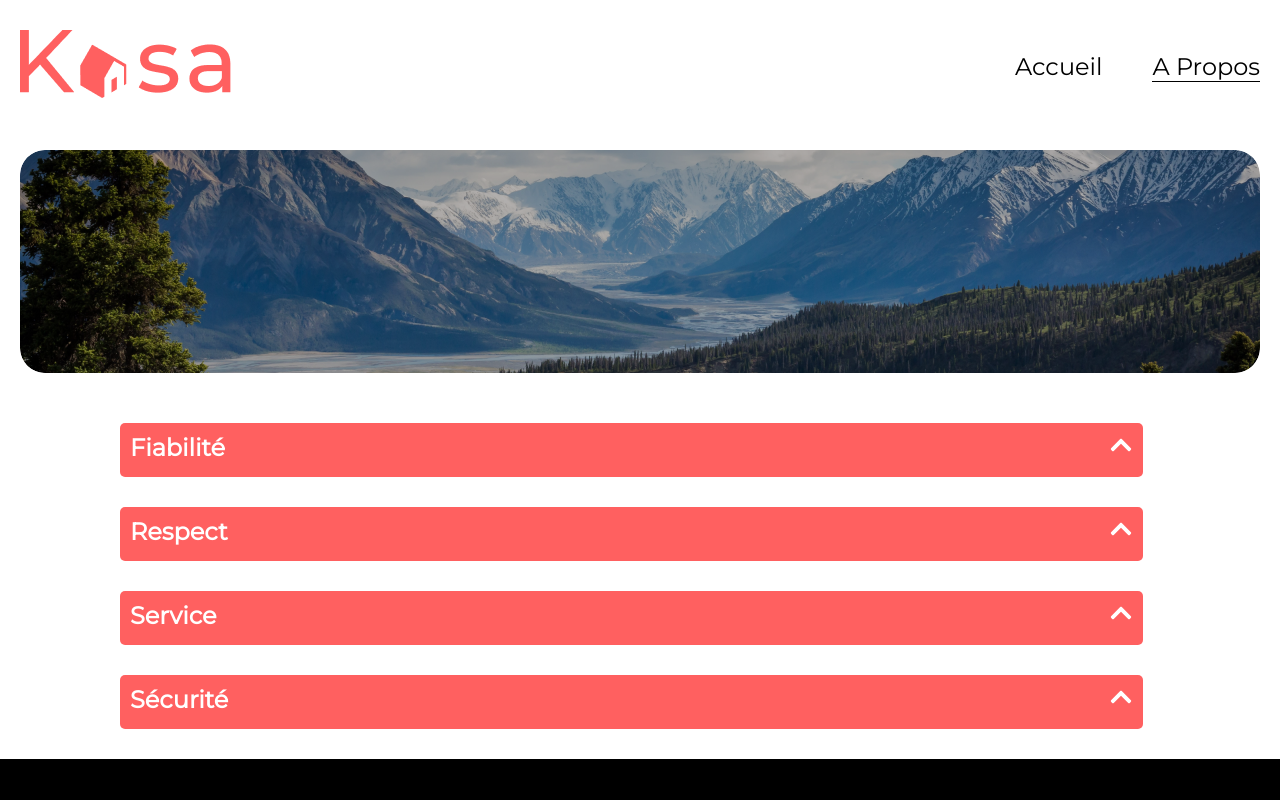
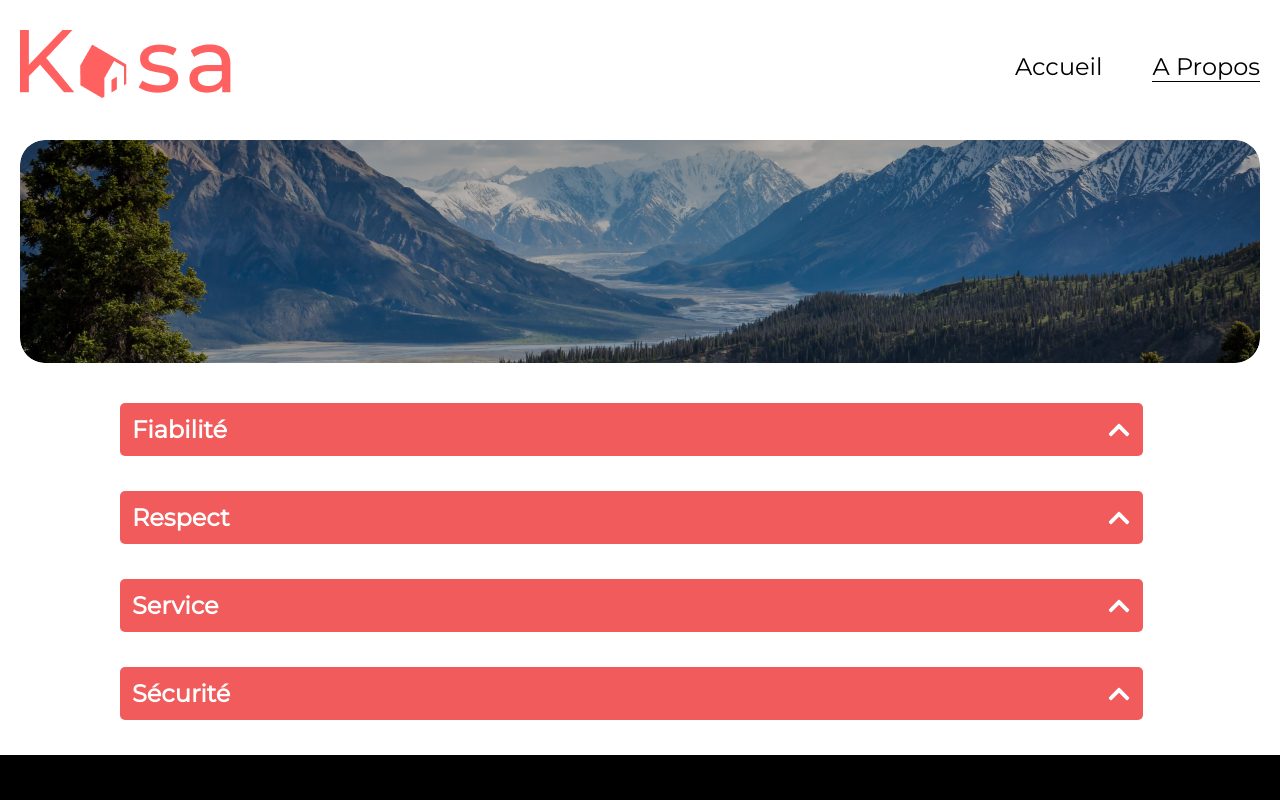
Before and after one commit to menu-bit/project-kasa-frontend, a React (Vite) app: page /about in a window 1280 px wide. Shown: the top 800 px of the page. Built offline with nearby package versions, Linux system fonts and the light colour scheme.

Commit message:
apres loop sur collpasible

```diff
--- a/src/components/Banner/banner.module.css
+++ b/src/components/Banner/banner.module.css
@@ -2,8 +2,8 @@
   position: relative;
   display: inline-block; /* pour que la taille corresponde à l'image */
   margin-left: 100px;
-  margin-bottom: 50px;
-  margin-top: 50px;
+  margin-bottom: 40px;
+  margin-top: 40px;
   margin-right: 0px;
   width: 1240px;
   box-shadow: 0 12px 12px rgba(0, 0, 0, 0.25);
--- a/src/components/Banner/bannerAbout.module.css
+++ b/src/components/Banner/bannerAbout.module.css
@@ -1,10 +1,9 @@
 .banner {
   margin-left: 100px;
-  margin-bottom: 50px;
-  margin-top: 50px;
+  margin-bottom: 40px;
+  margin-top: 40px;
   margin-right: 0px;
   width: 1240px;
-  /*box-shadow: 0 12px 12px rgba(0, 0, 0, 0.25);*/
   border-radius: 25px;
 }
 
--- a/src/components/Banner/bannerModal.module.css
+++ b/src/components/Banner/bannerModal.module.css
@@ -1,5 +1,6 @@
 .banner {
-  padding-top: 50px;
+  margin-bottom: 40px;
+  margin-top: 40px;
   height: 415px;
   width: 1240px;
 }
--- a/src/components/Collapse/collapse.jsx
+++ b/src/components/Collapse/collapse.jsx
@@ -1,24 +1,23 @@
 import { useState } from 'react'
-import { FaChevronUp } from 'react-icons/fa'
+import { FaChevronDown, FaChevronUp } from 'react-icons/fa'
 import styles from './collapse.module.css'
 
 export default function Collapse({ title, content }) {
-  const [visible, setVisible] = useState(false) // <-- add this
+  const [open, setOpen] = useState(false)
 
   return (
     <div className={styles.collapseSection}>
       <div
         className={styles.collapseHeader}
-        onClick={() => setVisible((v) => !v)}
+        onClick={() => setOpen((prev) => !prev)}
       >
-        {title}
+        <span>{title}</span>
         <FaChevronUp
-          className={`${styles.icon} ${visible ? styles.iconOpen : ''}`}
+          className={`${styles.icon} ${open ? styles.iconOpen : ''}`}
         />
       </div>
-      <div
-        className={`${styles.collapseContent} ${visible ? styles.open : ''}`}
-      >
+
+      <div className={`${styles.collapseContent} ${open ? styles.open : ''}`}>
         <div className={styles.innerContent}>{content}</div>
       </div>
     </div>
--- a/src/components/Collapse/collapse.module.css
+++ b/src/components/Collapse/collapse.module.css
@@ -1,41 +1,44 @@
 .collapseSection {
-  margin-bottom: 20px;
   color: rgba(255, 255, 255, 1);
   background: rgba(255, 96, 96, 1);
+  margin-bottom: 12px;
   border-radius: 5px;
+  overflow: hidden;
   width: 1023px;
-  height: 54px;
   margin-left: 200px;
-  margin-bottom: 30px;
+  margin-bottom: 35px;
 }
 
 .collapseHeader {
-  padding: 10px;
-  color: rgba(255, 255, 255, 1);
+  display: flex;
+  justify-content: space-between;
+  align-items: center;
+  background: #f15b5b; /* red */
+  color: white;
+  padding: 12px 12px;
+  font-weight: 700;
   font-size: 24px;
-  font-weight: 700;
   cursor: pointer;
 }
+
 .icon {
-  float: right;
   transition: transform 0.3s ease;
 }
 
 .iconOpen {
-  transform: rotate(180deg);
+  transform: rotate(-180deg);
 }
 
 .collapseContent {
   max-height: 0;
   overflow: hidden;
+  transition: max-height 0.4s ease;
   background: #fafafa;
   color: black;
-  transition: max-height 0.3s ease;
-  margin-top: 15px;
 }
 
 .collapseContent.open {
-  max-height: 500px; /* adjust based on expected content size */
+  max-height: 500px; /* big enough to fit your text */
 }
 
 .innerContent {
--- a/src/pages/About/about.jsx
+++ b/src/pages/About/about.jsx
@@ -1,8 +1,4 @@
-import React from 'react'
 import { Banner } from '../../components/Banner/bannerAbout'
-
-import { CCollapse } from '@coreui/react'
-import { FaChevronDown } from 'react-icons/fa'
 import Collapse from '../../components/Collapse/collapse'
 
 export default function About() {
@@ -31,7 +27,14 @@ export default function About() {
   return (
     <main>
       <Banner />
-
+      {collapsibles.map((item, index) => (
+        <Collapse key={index} title={item.title} content={item.content} />
+      ))}
+    </main>
+  )
+}
+{
+  /*
       <Collapse
         title={collapsibles[0].title}
         content={collapsibles[0].content}
@@ -50,4 +53,5 @@ export default function About() {
       />
     </main>
   )
+}*/
 }
```
